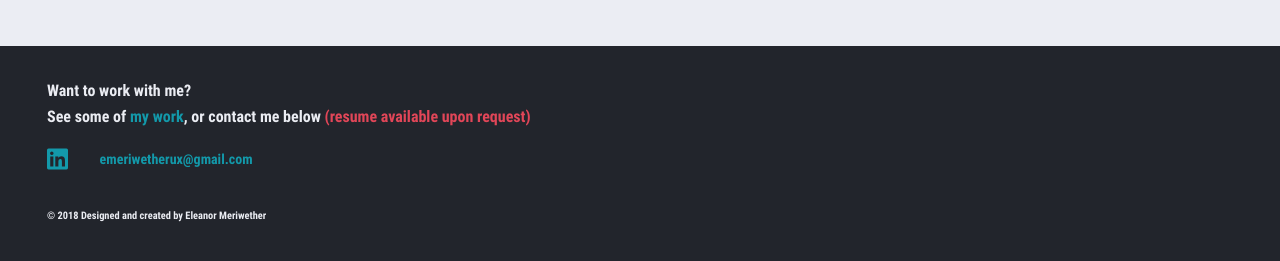
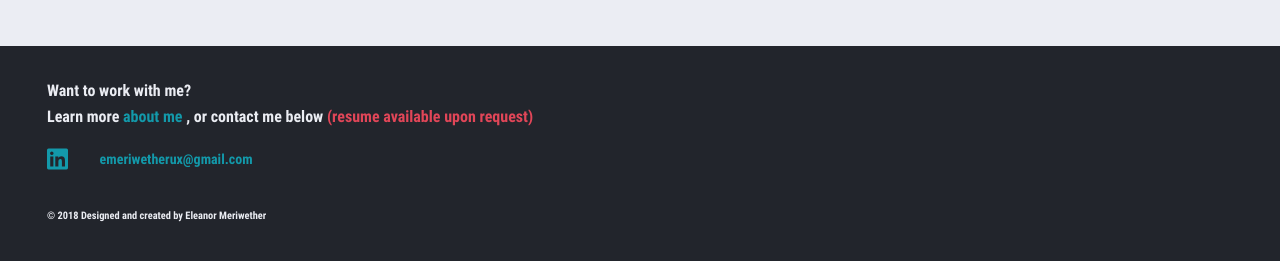
Before and after one commit to emeriwether/emeriwether.github.io, a Jekyll site: the page built from project.html, in a window 1280 px wide and 900 px high, scrolled down 5356 px. Shown: the part 618-879 px from the top of the window. Built offline with Jekyll 4.4.1, drawn with Linux system fonts in a browser that asks for light colours.

Commit message:
create dynamic footer

```diff
--- a/_includes/footer2.html
+++ b/_includes/footer2.html
@@ -2,7 +2,13 @@
 
 <footer class="grid-x grid-padding-x grid-frame" id="footer">
     <div class="cell">
-        <p>Want to work with me? <br> See some of <a href="/home.html" class="aquaText">my work</a>, or contact me below <span class="coralText">(resume available upon request)</span></p>
+        <p>Want to work with me? <br>
+        {% if page.url contains "home.html" or "project.html" or "projectA.html" or "projectC.html" or "projectD.html" or "projectE.html" %}
+            Learn more <a href="/about.html" class="aquaText">about me</a>
+        {% else %}
+            See some of <a href="/home.html" class="aquaText">my work</a>
+        {% endif %}
+        , or contact me below <span class="coralText">(resume available upon request)</span></p>
         <a href="https://www.linkedin.com/in/emeriwether/"><img src="images/linkedin.png"></a>
         <a href="mailto:emeriwetherux@gmail.com" class="aquaText" id="footerEmail">emeriwetherux@gmail.com</a>
         <p id="copyright">
--- a/_layouts/default2.html
+++ b/_layouts/default2.html
@@ -32,6 +32,7 @@
         <script src="/js2/vendor/what-input.js"></script>
         <script src="/js2/vendor/foundation.js"></script>
         <script src="/js2/app.js"></script>
+        <script src="https://ajax.googleapis.com/ajax/libs/jquery/3.3.1/jquery.min.js"></script>
 
     </body>
 
--- a/css2/project_header_image.css
+++ b/css2/project_header_image.css
@@ -1,3 +1,5 @@
+
+
 #headerImage {
     padding-top: 1em;
     padding-left: 2.5em;
--- a/project.html
+++ b/project.html
@@ -102,8 +102,8 @@ css: /css2/project.css
                               <div class="monitor">
                                 <div class="screen">
                                   <div class="content">
-                                    <img id="oldPortfolio" src="/images/project2/oldPortfolio.jpg" />
-                                    <img id="newPortfolio" src="/images/project2/newPortfolio.jpeg" />
+                                    <img class="portfolioBeforeAfter" src="/images/project2/oldPortfolio.jpg" />
+                                    <img class="portfolioBeforeAfter" src="/images/project2/newPortfolio.jpeg" />
                                   </div>
                                 </div>
                               </div>
```
Also changed, not shown: other parts of project.html (+6 -0 lines).
